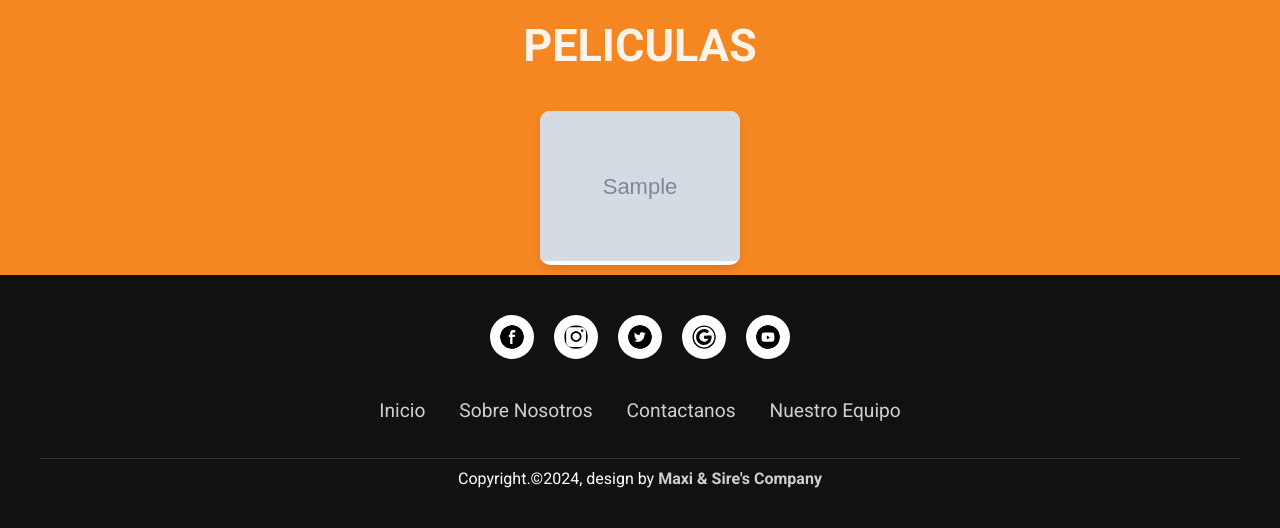
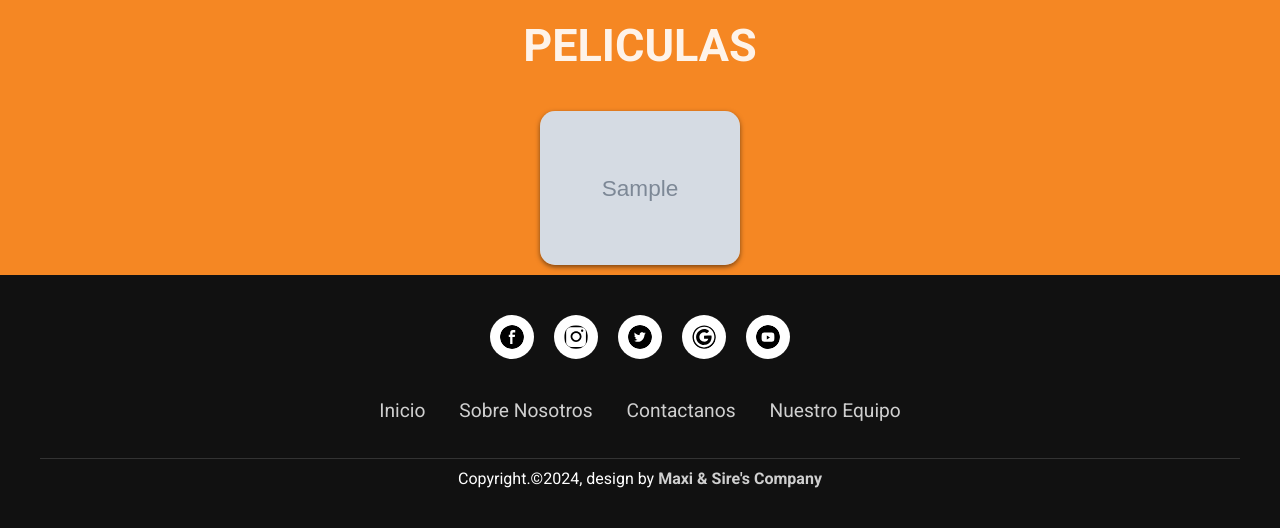
Before and after one commit to MaxiRo3z/MovieON, a Flask app: template templates/index.html in a window 1280 px wide. Shown: the part 600-1128 px from the top of the page. Run offline with Flask 3, Linux system fonts and the light colour scheme; the template is opened without the code that fills it: most values are stand-ins (such as "Sample title", 1, 10 or a date in 2020); grey boxes marked "Sample" are stand-in pictures.

Commit message:
style changed peliculas

```diff
--- a/static/styles/style.css
+++ b/static/styles/style.css
@@ -225,9 +225,9 @@ h2, small, a{
     }
     .pelicula {
         margin: 10px;
-        background: white;
         border-radius: 10px;
-        box-shadow: 0 4px 8px rgba(0, 0, 0, 0.1);
+        border-radius: 15px;
+        box-shadow: 0 2px 5px 0 rgba(0, 0, 0, 0.5);
         overflow: hidden;
         transition: transform 0.2s, box-shadow 0.2s;
         width: 200px;
@@ -236,7 +236,7 @@ h2, small, a{
     }
     .pelicula img {
         width: 100%;
-        height: auto;
+        height: 100%;
     }
 
     .pelicula:hover {
```
